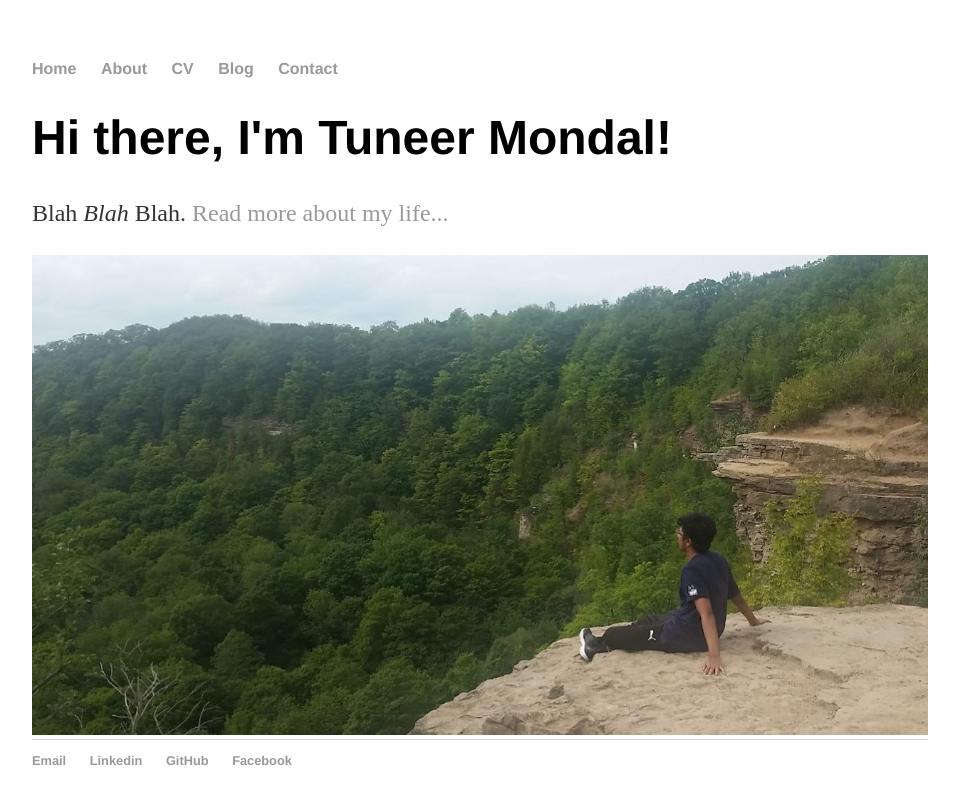
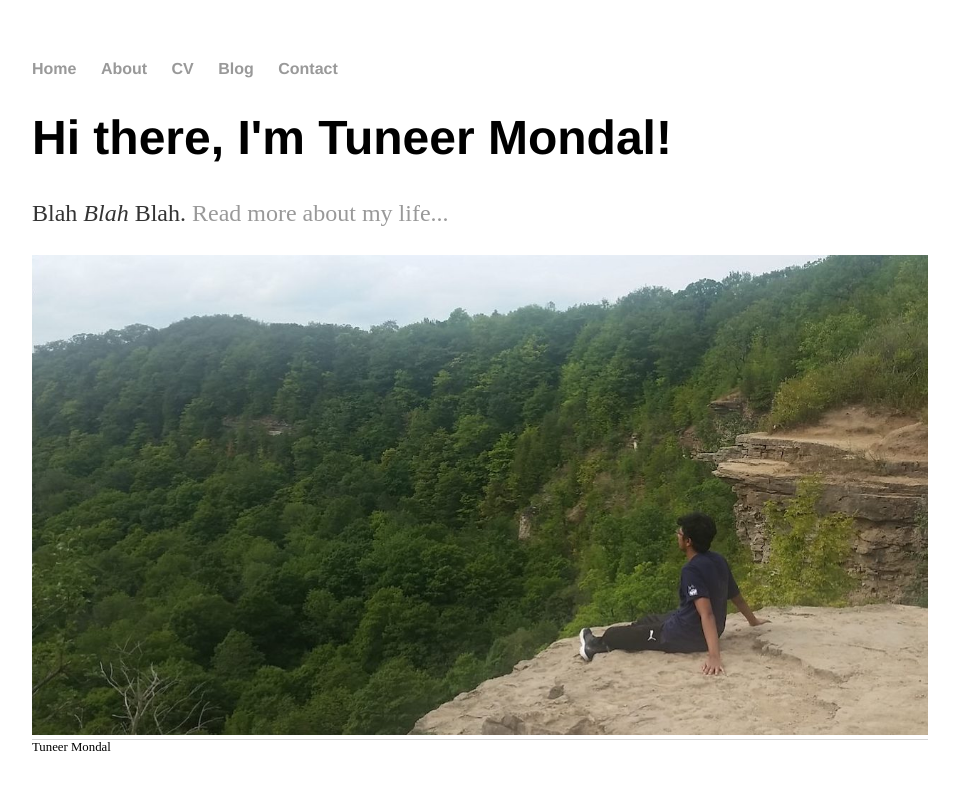
Before and after one commit to t-mondal/t-mondal.github.io, a Jekyll site: the page built from index.html, in a window 1280 px wide. Shown: the top 804 px of the page, without its empty margins (160-1119 px from the left). Built offline with Jekyll 4.4.1, drawn with Linux system fonts in a browser that asks for light colours.

Commit message:
Update default.html

```diff
--- a/_layouts/default.html
+++ b/_layouts/default.html
@@ -21,16 +21,7 @@
 
 			</div><!-- /.container -->
 			<footer>
-	    		<ul>
-	        		<li><a href="mailto:t2mondal@edu.uwaterloo.ca">
-					<!-- <img src="logos/mail.png" alt="Email" class="inline" style='height: 17%; width: 17%; object-fit: contain'/>--> Email</a></li>
-				<li><a href="https://www.linkedin.com/in/tuneer-mondal" target="_blank">
-					<!-- <img src="logos/linkedIn.png" alt="Linkedin" class="inline" style='height: 17%; width: 17%; object-fit: contain'/>--> Linkedin</a></li>
-	        		<li><a href="https://github.com/t-mondal" target="_blank">
-					<!-- <img src="logos/github.png" alt="GitHub" class="inline" style='height: 17%; width: 17%; object-fit: contain'/>--> GitHub</a></li>
-				<li><a href="https://www.facebook.com/tuneer.mondal" target="_blank">
-					<!-- <img src="t-mondal.github.io/_layouts/logos/facebook.png" alt="Facebook" class="inline" style='height: 17%; width: 17%; object-fit: contain'/>--> Facebook</a></li>
-				</ul>
+	    		Tuneer Mondal
 			</footer>
 		</body>
 	</html>
```
